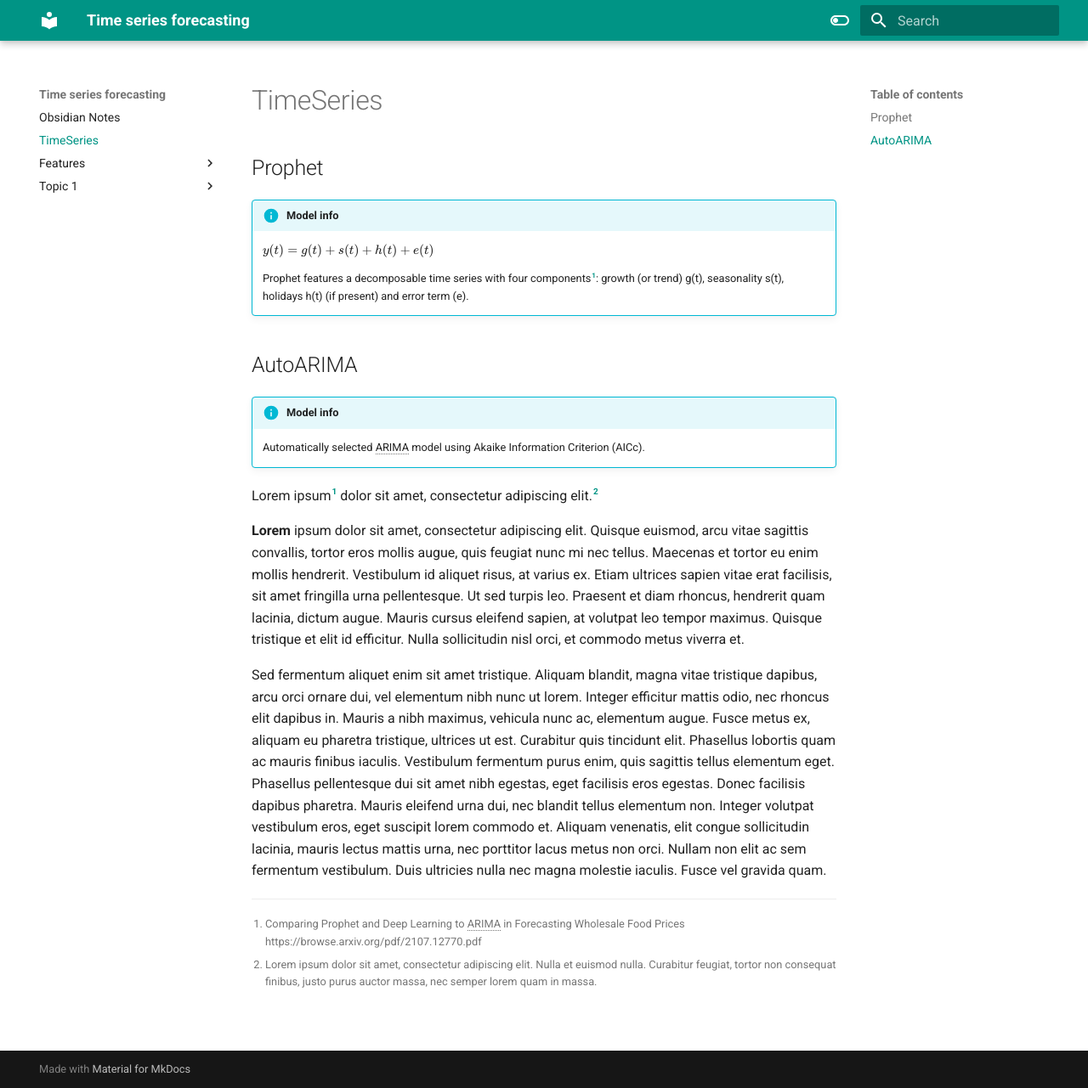
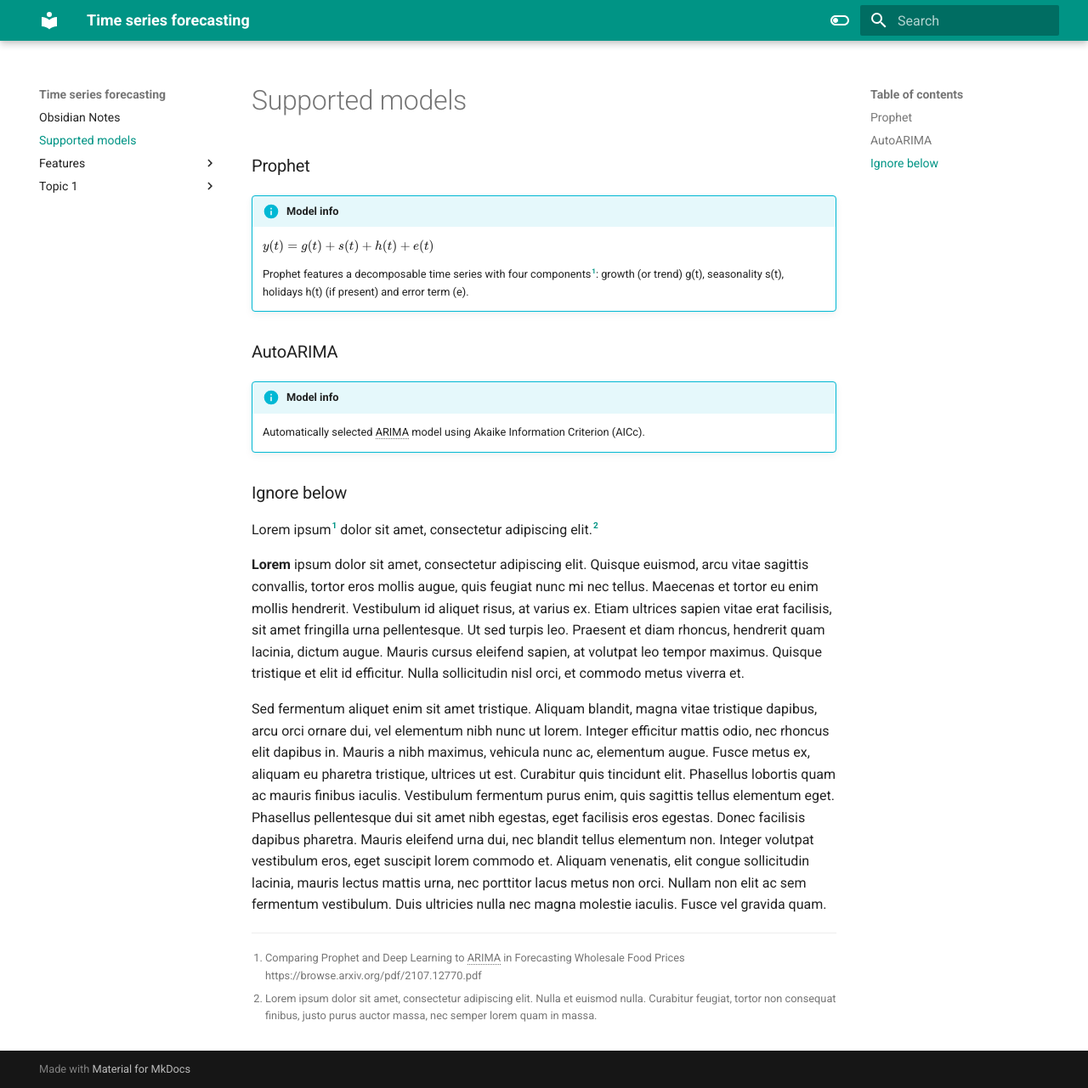
Before and after one commit to fvigh/dipl, an MkDocs documentation site: the page built from docs/Models.md, in a window 1280 px wide and 1281 px high. Shown: the whole window at 85% size. Built offline with MkDocs 1.6.1 and Material for MkDocs 9.7.7, drawn with Linux system fonts in a browser that asks for light colours.

Commit message:
Update and rename TimeSeries.md to Models.md

```diff
--- a/docs/TimeSeries.md
+++ b/docs/Models.md
@@ -1,13 +1,13 @@
+# Supported models
 
-## Prophet
+### Prophet
 
 !!! info "Model info"
     $y(t) = g(t) + s(t) + h(t) + e(t)$
 
     Prophet features a decomposable time series with four components[^1]: growth (or trend) g(t), seasonality s(t), holidays h(t) (if present) and error term (e).
 
-
-## AutoARIMA
+### AutoARIMA
 
 !!! info "Model info"
     Automatically selected ARIMA model using Akaike Information Criterion (AICc).
@@ -15,7 +15,7 @@
 
 *[ARIMA]: AutoRegressive Integrated Moving Average
 
-
+### Ignore below
 
 Lorem ipsum[^1] dolor sit amet, consectetur adipiscing elit.[^2]
 
```
